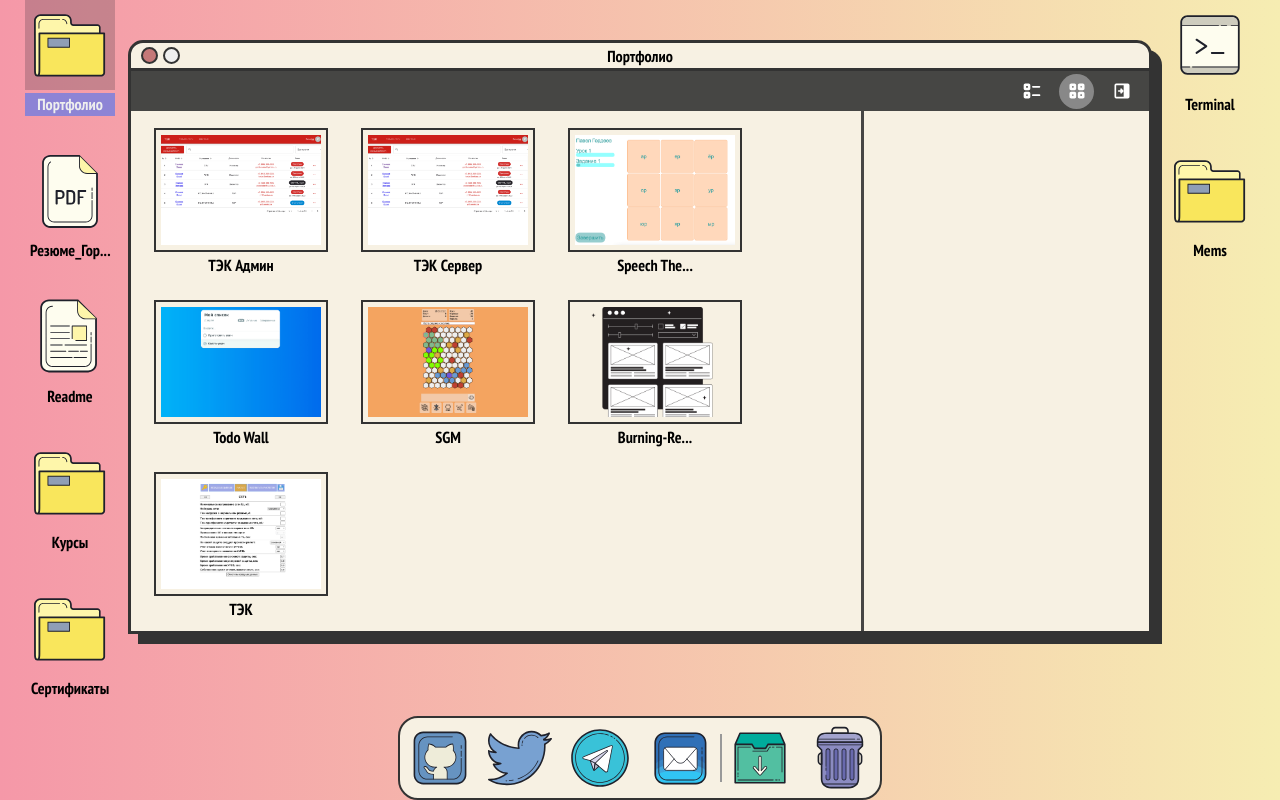
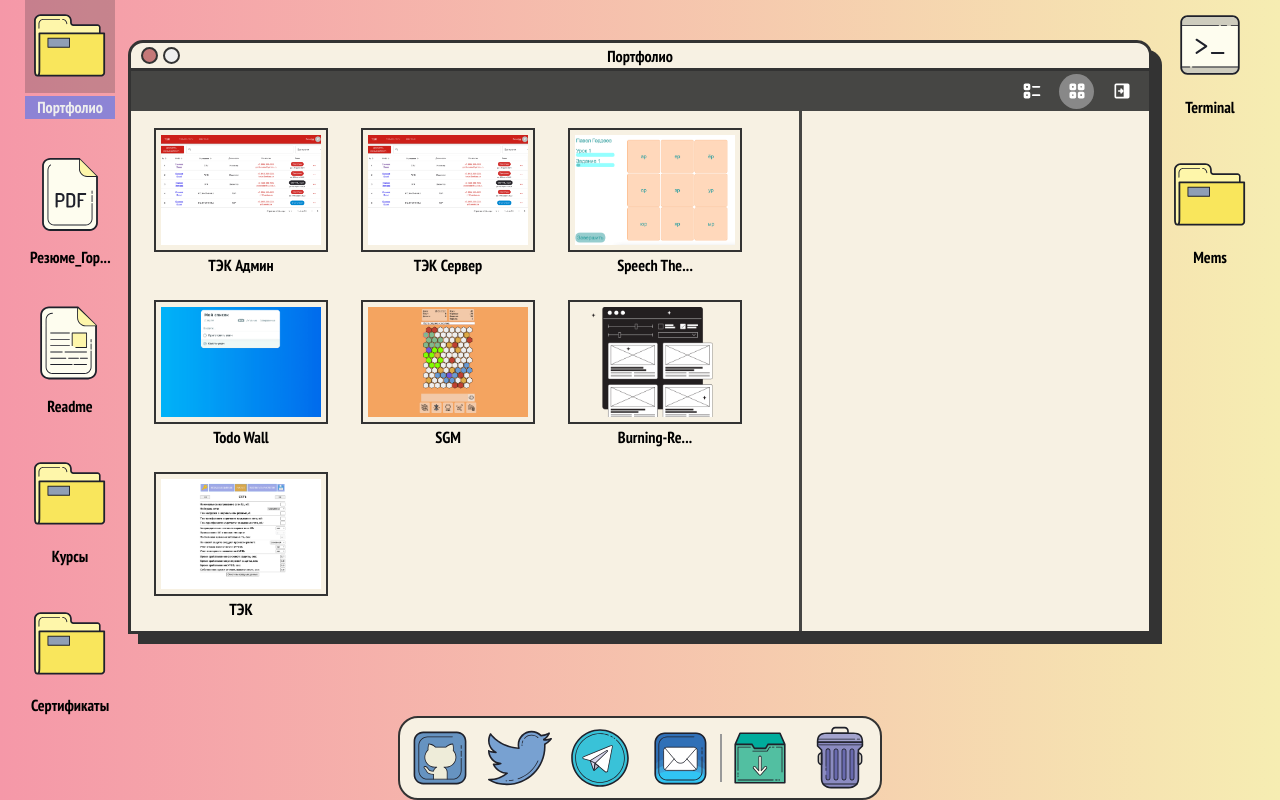
Before and after one commit to Pavelgq/desktop-portfolio, a React (Create React App) app: page /#/frame/folder/portfolio in a window 1280 px wide. Built offline with nearby package versions, Linux system fonts and the light colour scheme.

Commit message:
refactor: Поправил верстку

```diff
--- a/src/components/FolderSideBar/FolderSideBar.tsx
+++ b/src/components/FolderSideBar/FolderSideBar.tsx
@@ -1,9 +1,6 @@
 import cn from "classnames";
 import { useSelector } from "react-redux";
-import {
-  selectFolderCurrentId,
-  selectFolderInfoBar,
-} from "../../store/folderStore";
+import { selectFolderCurrentId } from "../../store/folderStore";
 import { selectFullScreen } from "../../store/mainStore";
 import { PortfolioItem } from "../PortfolioItem/PortfolioItem";
 import styles from "./FolderSideBar.module.css";
@@ -17,12 +14,9 @@ export function FolderSideBar({
   ...props
 }: FolderSideBarProps): JSX.Element {
   const fullScreen = useSelector(selectFullScreen);
-  const isOpen = useSelector(selectFolderCurrentId);
-
   return (
     <div
       className={cn(className, {
-        [styles.container]: isOpen !== 0,
         [styles.fullScreen]: fullScreen,
       })}
       {...props}
--- a/src/components/HTag/HTag.module.css
+++ b/src/components/HTag/HTag.module.css
@@ -16,7 +16,6 @@
 
 .h3 {
 	margin: 0;
-	margin-left: 30px;
 	font-size: 20px;
 	font-weight: 600;
 	line-height: 27px;
--- a/src/components/MenuItem/MenuItem.module.css
+++ b/src/components/MenuItem/MenuItem.module.css
@@ -26,8 +26,8 @@
   overflow: hidden;
   text-overflow: ellipsis; */
 }
-/* TODO
-.title:hover {
+/* TODO */
+/* .title:hover {
   white-space: wrap;
   text-overflow: clip;
   overflow-wrap:break-word;
@@ -36,22 +36,24 @@
   word-break: break-all;
 } */
 
-
-
 .icon {
   width: 90px;
   height: auto;
 }
-.icon:hover {
 
+.link:hover > .icon {
   background-color: rgba(10, 20, 30, 0.2);
 }
-
-.icon:hover + .title {
+.link:hover > .title {
   color: #eee;
   white-space: wrap;
   text-overflow: clip;
   background-color: var(--select-item);
+}
+
+.iconSvg {
+  width: 90px;
+  height: auto;
 }
 
 .activeLink >.icon{
--- a/src/components/MenuItem/MenuItem.tsx
+++ b/src/components/MenuItem/MenuItem.tsx
@@ -21,7 +21,9 @@ export const MenuItem = ({
         }
         title={title}
       >
-        <Icon className={styles.icon} />
+        <div className={styles.icon}>
+          <Icon className={styles.iconSvg} />
+        </div>
         <span className={styles.title}>{truncate(11, title)}</span>
       </NavLink>
     </li>
--- a/src/components/PortfolioItem/PortfolioItem.module.css
+++ b/src/components/PortfolioItem/PortfolioItem.module.css
@@ -1,8 +1,11 @@
 .container {
   display: flex;
   flex-direction: column;
+  box-sizing: border-box;
+  width: 340px;
   margin: 5px;
   padding: 5px;
+
 }
 
 .previewImage {
--- a/src/components/PortfolioItemPreview/PortfolioItemPreview.module.css
+++ b/src/components/PortfolioItemPreview/PortfolioItemPreview.module.css
@@ -25,7 +25,7 @@
 .itemTable {
   flex-direction: row;
   flex-wrap: nowrap;
-  width: 100%;
+  width: 50vw;
   margin-left: 10px;
 }
 
@@ -42,9 +42,8 @@
 .image {
   /* width: 150px;
   height: 150px; */
-     border: 2px solid var(--gray-light);
-     padding: 5px;
-
+  border: 2px solid var(--gray-light);
+  padding: 5px;
 }
 
 .itemTable .image {
--- a/src/layouts/FolderLayout/FolderLayout.module.css
+++ b/src/layouts/FolderLayout/FolderLayout.module.css
@@ -18,14 +18,16 @@
   display: flex;
   width: 100%;
   height: calc(100% - 40px);
-
-  justify-content: space-between;
-
 }
 
 .contentWrapper {
-  display: flex;
-  flex: 1;
+  display: grid;
+  grid-template-columns: 1fr auto;
+  /* display: flex;
+  flex-wrap: nowrap;
+  justify-content: space-between; */
+  /* flex: 1; */
+  width: 100%;
 }
 
 @media screen and (max-width: 640px) {
--- a/src/page-components/FolderContent/FolderContent.module.css
+++ b/src/page-components/FolderContent/FolderContent.module.css
@@ -1,19 +1,23 @@
 .itemList {
-  width: 100%;
+  max-width: 100%;
   overflow-y: scroll;
   padding: 10px;
   box-sizing: border-box;
 }
+.slideContainer {
+  display: flex;
+  flex-direction: column;
+  overflow-y: auto;
+}
 
 .tile {
   display: grid;
-  width: 100%;
+
   grid-template-columns: repeat(auto-fill, 200px);
   grid-gap: 7px;
   grid-auto-rows: max-content;
   grid-auto-columns: max-content;
-  justify-items: start;
-  box-sizing: border-box;
+  justify-content: flex-start;
 }
 
 .table.portfolioItem:nth-child(2n) {
@@ -23,16 +27,12 @@
   background-color: var(--main-bg-color);
 }
 
-.slideContainer {
-  display: flex;
-  flex-direction: column;
-  overflow-y: auto;
-}
-
 .showContainer {
-  width: 400px;
+  width: 350px;
   min-height: 100%;
+  flex-grow: 1;
   border-left: 3px solid rgba(51, 51, 51, 0.9);
+  box-sizing: border-box;
   /* Todo: Меняя это значение сдвигаем блока (можно сделать интерактивным) */
 }
 
@@ -51,7 +51,7 @@
 }
 
 .show {
-  display: flex;
+  display: block;
 }
 
 @media screen and (max-width: 640px) {
```
